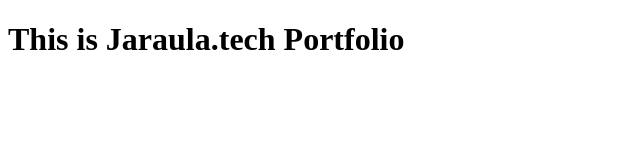
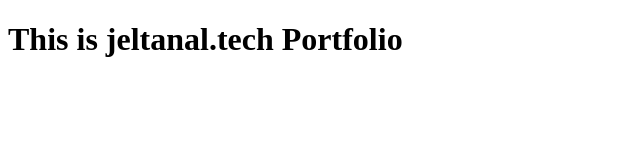
Before and after one commit to johnanthony18/portfolio.jeltanal.tech, a plain HTML site: page index.html in a window 1280 px wide. Shown: the whole page, without its empty margins (0-640 px from the left). Drawn offline with Linux system fonts and the light colour scheme.

Commit message:
Update index.html

```diff
--- a/index.html
+++ b/index.html
@@ -1,9 +1,9 @@
 <!DOCTYPE html>
 <html>
     <head>
-        <title>Portfolio Jaraula.tech</title>
+        <title>Portfolio jeltanal.tech</title>
     </head>
     <body>
-        <h1>This is Jaraula.tech Portfolio</h1>
+        <h1>This is jeltanal.tech Portfolio</h1>
     </body>
 </html>
```
